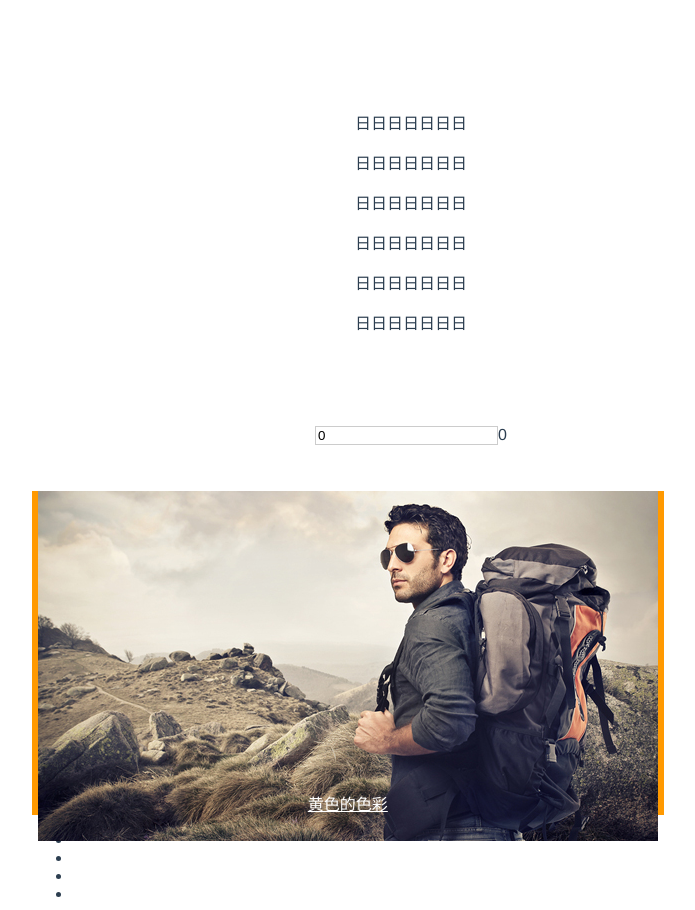
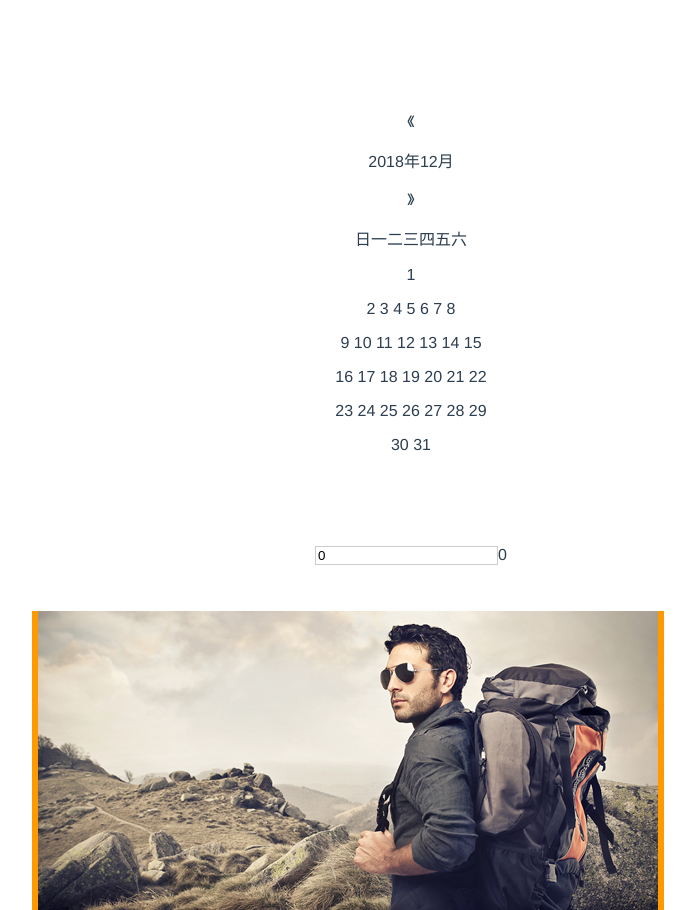
Before and after one commit to libwiki/ws-vue, a Vue app: page / in a window 1280 px wide. Shown: the part 1252-2162 px from the top of the page, without its empty margins (229-924 px from the left). Built offline with nearby package versions, Linux system fonts and the light colour scheme; a small style sheet from the web is missing.

Commit message:
Date 日历组件（二）

```diff
--- a/index.html
+++ b/index.html
@@ -3,7 +3,7 @@
   <head>
     <meta charset="utf-8">
     <meta name="viewport" content="width=device-width,initial-scale=1.0">
-    <link rel="stylesheet" type="text/css" href="//at.alicdn.com/t/font_492421_xbkctdb4ech257b9.css">
+    <link rel="stylesheet" type="text/css" href="//at.alicdn.com/t/font_492421_mcnrusp3bass8aor.css">
     <title>wsvue</title>
   </head>
   <body>
--- a/src/App.vue
+++ b/src/App.vue
@@ -92,7 +92,7 @@
       {{selectVal2}}
     </p>
     <p style="padding-top:50px;padding-bottom:30px;">
-      <Date></Date>
+      <Date time="2018-12-02" @click="check"></Date>
     </p>
 
     <p style="padding-top:30px;">
@@ -233,6 +233,9 @@ export default {
     }
   },
   methods:{
+    check(val){
+      console.log(val)
+    },
     btnClick(e,item){
       console.log(e,item);
       this.$messagebox.close()
--- a/src/components/date/date.vue
+++ b/src/components/date/date.vue
@@ -1,7 +1,27 @@
 <template>
 	<div :class="[prefix]">
-		<p :class="[prefix+'-row']" v-for="(item,i) of dateView">
-			<span :class="[prefix+'-col','date']" v-for="(v,k) of item">日</span>
+		<header :class="[prefix+'-title']">
+			<p>
+				<span :class="[prefix+'-prev-year']" @click="prevYear">《</span>
+				<Icon icon="return" @click="prevMonth"></Icon>
+			</p>
+			<span :class="[prefix+'-year']">{{year}}年</span>
+			<span :class="[prefix+'-month']">{{month}}月</span>
+			<p>
+				<Icon icon="enter" @click="nextMonth"></Icon>
+				<span :class="[prefix+'-next-year']" @click="nextYear">》</span>
+			</p>
+		</header>
+
+		<div :class="[prefix+'-row',prefix+'-head','date']">
+			<span :class="[prefix+'-col']" v-for="(item,i) of dateHead">{{item}}</span>
+		</div>
+
+		<p :class="[prefix+'-row','date']" v-for="(item,i) of dateView">
+			<span :class="[prefix+'-col',v.isDate?'is-date':'',sign?'':'is-check',...v.otherClass]" v-for="(v,k) of item" @click="click(i,k)" @mouseover="mouseover(i,k)" @mouseout="mouseout(i,k)">
+				<Icon icon="check" :class="[prefix+'-sign']" v-if="v.isDate&&sign"></Icon>
+				{{v.val}}
+			</span>
 		</p>
 	</div>
 </template>
@@ -11,40 +31,144 @@
 		name:'Date',
 		mixins:[mixins],
 		props:{
-
+			time:{
+				type:[String,Number],
+				default:Date.now(),
+			},
+			format:{
+				type:String,
+				default:'Y-m-d',
+			},
+			sign:{
+				type:Boolean,
+				default:false,
+			},
 		},
 		data(){
 			return {
 				prefix:'ws-date',
-				row:0,
-				col:7,
-				dateArray:[],
-				dateView:[],
+				year:'',
+				month:'',
+				date:'',
+				dateArray:[],//this.currentDate指向的时间分解数组
+				dateView:[],//日历主体二维数组
+				dateHead:['日','一','二','三','四','五','六'],
+				selectArea:[],//当前选中的坐标[row,col]...
 			}
 		},
+		computed:{
+			currentDate(){
+				return this.year+'-'+this.month+'-'+this.date;
+			},
+		},
 		created(){
+			this.setDefaultTime();
 			this.init();
-			console.log(this.dateArray,this.row,this.col)
-
 		},
 		methods:{
-			init(val){
-				let dateView=[],col=this.col,dateArray=this.getDate(val),
+			setDefaultTime(){
+				let date=this.wsDate(this.time);
+				this.year=date[0];
+				this.month=date[12];
+				this.date=date[2];
+			},
+			getDate(date=this.date,month=this.month,year=this.year){
+				return this.dateFormat(year+'-'+month+'-'+date,this.format)
+			},
+			init(val=this.currentDate){
+				let dateView=[],col=7,dateArray=this.wsDate(val),
 				than=col-parseInt(dateArray[11]),
-				row=Math.ceil((parseInt(dateArray[10])-than)/col+2);
+				row=Math.ceil((parseInt(dateArray[10])-than)/col+1);
 				for(let i=0;i<row;i++){
 					let cols=[];
-					for(let j=0;j<col;j++){
-						cols.push(j);
-
+					for(let j=1;j<=col;j++){
+						let number=i*col+j-dateArray[11];
+						if(number>0&&number<=dateArray[10]){
+							cols.push({
+								val:number,
+								timeStamp:this.wsDate(this.getDate(number))[7],
+								isDate:true,
+								otherClass:[],
+							});
+						}else{
+							cols.push({
+								val:'',
+								timeStamp:0,
+								isDate:false,
+								otherClass:[],
+							});
+						}
 					}
 					dateView.push(cols);
 				}
 				this.dateView=dateView;
-				this.row=row;
 				this.dateArray=dateArray;
+			},
+			click(row,col){
+				let dateView=this.dateView,dateArray=this.dateArray,selected=false;
+				if(dateView[row]&&dateView[row][col]&&dateView[row][col].isDate){
+					let className='is-selected',hasIndex=dateView[row][col].otherClass.indexOf(className),checkDay=dateView[row][col].val,
+						date=this.getDate(checkDay);
+					if(hasIndex>=0){
+						dateView[row][col].otherClass.splice(hasIndex,1);
+					}else{
+						//清除已选项
+						this.selectArea.forEach(item=>{
+							let index=dateView[item[0]][item[1]].otherClass.indexOf(className);
+							if(index>=0)dateView[item[0]][item[1]].otherClass.splice(index,1);
+						});
 
-			}
+						dateView[row][col].otherClass.push(className);
+						this.selectArea.push([row,col]);
+						this.date=checkDay;
+						selected=true;
+					}
+
+					this.$emit('click',{
+						date,
+						timeStamp:this.wsDate(date)[7],
+						selected,
+					});
+				}
+
+			},
+			mouseover(row,col){
+			},
+			mouseout(row,col){
+			},
+			prevYear(){
+				let year=parseInt(this.year);
+				if(year>0){
+					this.year=year-1;
+				}
+				this.init();
+			},
+			nextYear(){
+				let year=parseInt(this.year);
+				this.year=year+1;
+				this.init();
+			},
+			prevMonth(){
+				let month=parseInt(this.month);
+				if(month>1){
+					this.month=this.prefixInteger(month-1,2);
+					this.init();
+				}else{
+					this.month=12;
+					this.prevYear();
+				}
+
+			},
+			nextMonth(){
+				let month=parseInt(this.month);
+				if(month<12){
+					this.month=this.prefixInteger(month+1,2);
+					this.init();
+				}else{
+					this.month='01';
+					this.nextYear();
+				}
+			},
 		}
 	}
 </script>
--- a/src/css/main/_date.scss
+++ b/src/css/main/_date.scss
@@ -1,21 +1,67 @@
 .ws-date{
+	padding: 10px;
 	background-color: #fff;
 	box-sizing:border-box;
 	display: inline-block;
 	border-collapse: collapse;
 	box-shadow: 0 0 2px 1px $bg-color4;
 	border-radius: 2px;
+	@include no-select;
+	.ws-date-title{
+		line-height: 30px;
+		display: flex;
+		justify-content:space-around;
+		.ws-date-year,.ws-date-month,i,.ws-date-prev-year,.ws-date-next-year{
+			color: $bg-color7;
+			cursor: pointer;
+			&:hover{
+				color: $bg-info;
+			}
+		}
+		.ws-date-year,.ws-date-month{
+			color: $bg-color9;
+		}
+	}
 	.ws-date-row{
 		width: auto;
 		height: auto;
 		display: table-row;
 		.ws-date-col{
 			font-size: 13px;
-			color: $bg-color9;
+			color: $bg-color0;
 			display: table-cell;
-			&.date{
-				width: 28px;
-				line-height: 28px;
+			&.is-date{
+				position: relative;
+				cursor: pointer;
+				&.is-check:hover{
+					background-color: $bg-color;
+				}
+				&.is-check.is-selected{
+					background-color: $bg-info;
+					color: #fff;
+					border-radius: 2px;
+				}
+				.ws-date-sign{
+					position: absolute;
+					right: 7px;
+					bottom: 4px;
+					font-size: 16px;
+					font-weight: bold;
+					color:$bg-danger;
+					line-height: 1em;
+				}
+			}
+		}
+		&.date .ws-date-col{
+			width: 38px;
+			line-height: 38px;
+		}
+		&.ws-date-head{
+			border-bottom: solid 1px $bg-color4;
+			cursor: default;
+			margin-bottom: 2px;
+			.ws-date-col{
+				color: $bg-color8;
 			}
 		}
 	}
--- a/src/mixins/index.js
+++ b/src/mixins/index.js
@@ -66,7 +66,17 @@ export default {
          * @param  {String} val 默认为当前时间
          * @return {Array}
          */
-        getDate(val=Date.now()){
+        wsDate(val){
+            if(typeof val === 'string'){
+                if(val.trim().length===0){
+                    val=Date.now();
+                }else{
+                   val=val+' ';
+                }
+            }else if(typeof val === 'number'&&val.toString().length===10){
+                val*=1000;
+            }
+            val=val||Date.now()
             let date=new Date(val),
             dayNums=[31,28,31,30,31,30,31,31,30,31,30,31],
             dateArray=[
@@ -77,7 +87,7 @@ export default {
                 this.prefixInteger(date.getMinutes(),2),//4. 分钟(0-59)
                 this.prefixInteger(date.getSeconds(),2),//5. 秒数(0-59)
                 date.getMilliseconds(),//6. 毫秒数(0-999)
-                date.getTime(),//7. 总毫秒
+                date.getTime(),//7. 总毫秒(时间戳)
                 date.getDay(),//8. 星期(0~6)
             ];
             //9. 是否闰年
@@ -97,10 +107,38 @@ export default {
             if(parseInt(dateArray[2])===1){
                 d=dateArray;
             }else{
-                d=this.getDate(parseInt(dateArray[0])+'-'+(parseInt(dateArray[1])+1)+'-1');
+                d=this.wsDate(parseInt(dateArray[0])+'-'+(parseInt(dateArray[1])+1)+'-1');
             }
             dateArray.push(d[8]);
+
+            //12. 月份（1~12）
+            dateArray.push(this.prefixInteger(parseInt(dateArray[1])+1,2));
             return dateArray;
+        },
+        /**
+         * 日期格式化
+         * @param  {Array|String} date  由wsDate()函数获得的时间数组、时间、时间戳
+         * @param  {String} format    格式
+         * @return {String}
+         */
+        dateFormat(date,format='Y-m-d H:i:s'){
+            if(typeof date!=='object'){
+                date=this.wsDate(date);
+            }
+            let o={
+                Y:0,
+                y:0,
+                m:12,
+                d:2,
+                H:3,
+                h:3,
+                i:4,
+                s:5,
+            };
+            Object.keys(o).forEach(key=>{
+                format=format.replace(key,date[o[key]]);
+            });
+            return format;
         },
 	},
 }
```
